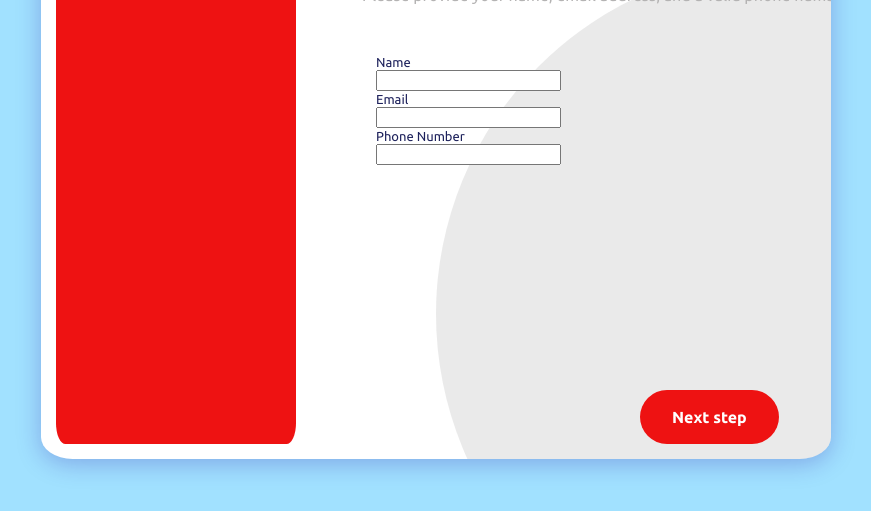
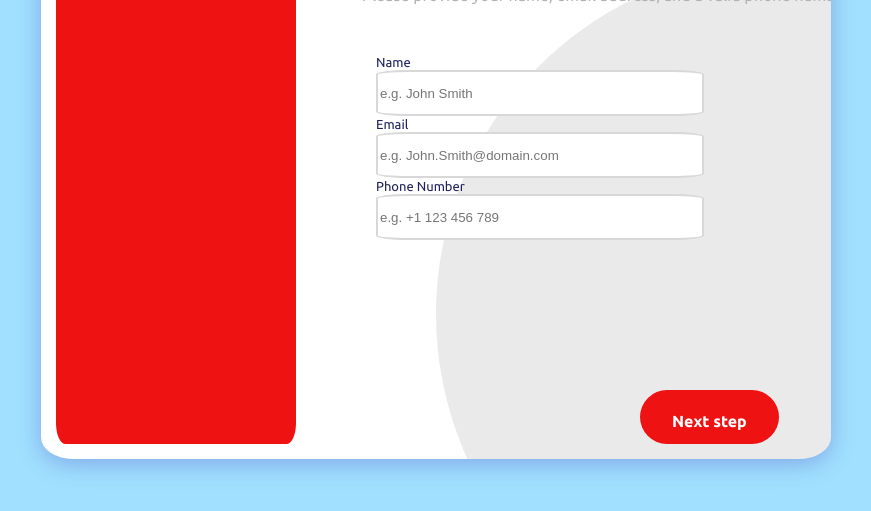
Before and after one commit to CatchingStarDust/signup, a plain HTML site: page index.html in a window 1280 px wide. Shown: the part 217-728 px from the top of the page, without its empty margins (204-1075 px from the left). Drawn offline with Linux system fonts and the light colour scheme.

Commit message:
add styling to input text

```diff
--- a/index.html
+++ b/index.html
@@ -30,14 +30,14 @@
 
             <div class="enter-info-container">
 
-                <div class="input-text">Name</div>
-                <input type="text" id="text-box" name="Name">
+                <div class="enter-info-prompt">Name</div>
+                <input type="text" id="text-box" name="Name" placeholder="e.g. John Smith">
 
-                <div class="input-text">Email</div>
-                <input type="text" id="text-box" name="email">
+                <div class="enter-info-prompt">Email</div>
+                <input type="text" id="text-box" name="email" placeholder="e.g. John.Smith@domain.com">
 
-                <div class="input-text">Phone Number</div>
-                <input type="text" id="text-box" name="phone">
+                <div class="enter-info-prompt">Phone Number</div>
+                <input type="text" id="text-box" name="phone" placeholder="e.g. +1 123 456 789">
             </div>
 
             <div class="nagivation-button">Next step</div>
--- a/style.scss
+++ b/style.scss
@@ -106,18 +106,22 @@ body {
     right: 69%;
 }
 
-.input-text {
+.enter-info-prompt {
     z-index: 2;
     font-size: small;
     color: $dark-blue;
 
 }
 
-.text-box {
+
+input[type=text] {
     z-index: 2;
     display: grid;
-    max-width: 50px;
-    border-radius: 4%;
+    min-height: 5vh;
+    min-width: 40vh;
+    border-radius: 10%;
+    border: 2px solid $light-grey;
+
 }
 
 .nagivation-button {
@@ -130,7 +134,7 @@ body {
     right: 0%;
     border-radius: 100vw;
     padding: 1rem 2rem;
-    line-height: 1.5;
+    line-height: 2;
     max-width: max-content;
     margin-top: 100%;
     cursor: pointer;
--- a/variables.scss
+++ b/variables.scss
@@ -5,3 +5,4 @@ $red: #ee1212;
 $grey: #b4b3b3;
 $dark-grey: #969696;
 $dark-blue: #1e225c;
+$light-grey: #d8d8d8;
```
Also changed, not shown: style.css, 1 other file.
